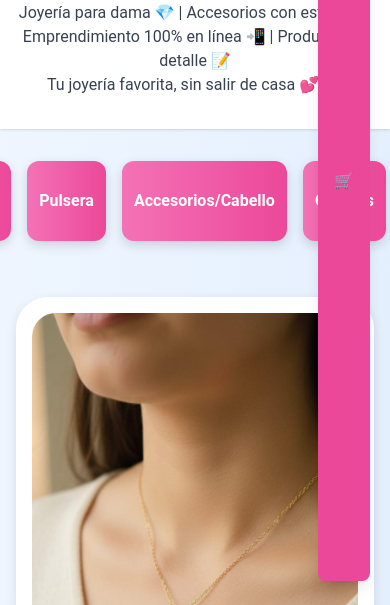
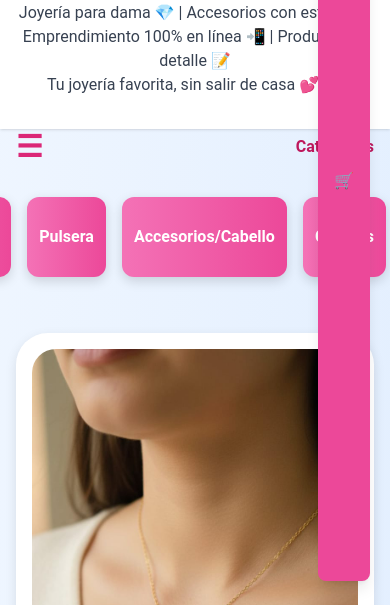
Before and after one commit to eyner93/tesoritos, a plain HTML site: page index.html in a window 390 px wide. Shown: the part 239-844 px from the top of the page. Drawn offline with nearby package versions, Linux system fonts and the light colour scheme.

Commit message:
Add files via upload

```diff
--- a/index.html
+++ b/index.html
@@ -20,6 +20,15 @@
       Tu joyería favorita, sin salir de casa 💕 🇳🇮
     </p>
   </header>
+
+  <!-- Botón de menú para móvil -->
+<div class="md:hidden flex justify-between items-center px-4">
+  <button id="btnMenuCategorias" class="text-pink-600 text-3xl font-bold focus:outline-none">
+    ☰
+  </button>
+  <span class="font-semibold text-pink-700">Categorías</span>
+</div>
+
 
 <section id="filtros" class="my-6 flex justify-center overflow-x-auto gap-2 p-2">
   <!-- Botones de categorías se generarán aquí con JS -->
```
